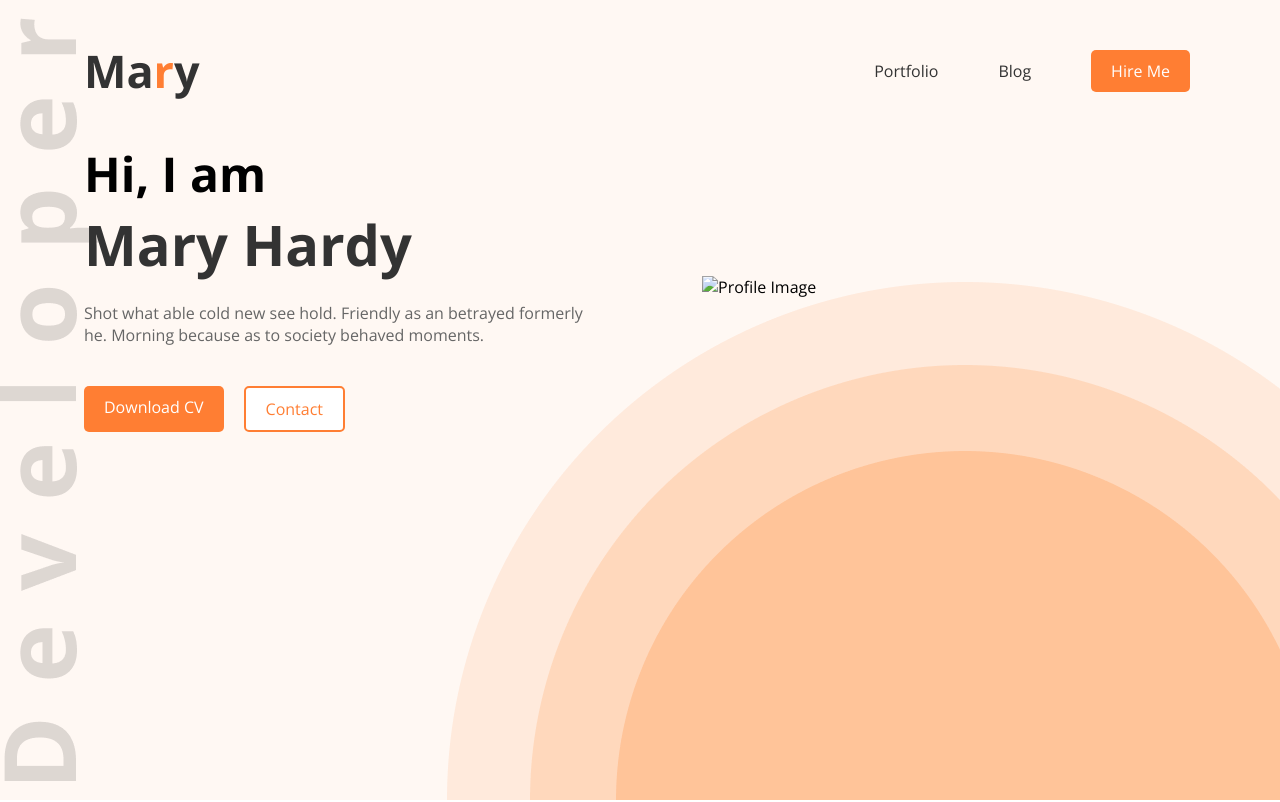
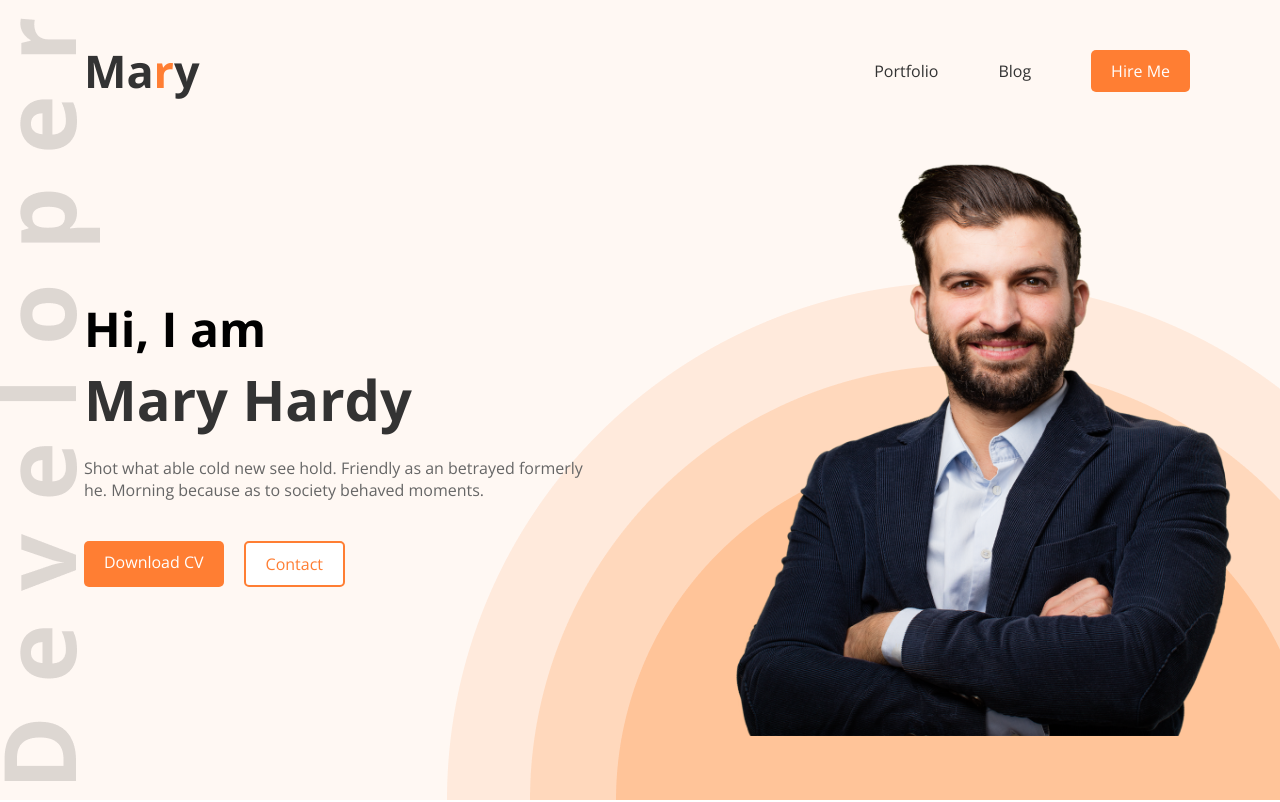
Before and after one commit to ahm-amdad/portfolio-figma-file, a plain HTML site: page index.html in a window 1280 px wide. Shown: the top 802 px of the page. Drawn offline with nearby package versions, Linux system fonts and the light colour scheme; the site is published under a folder, as on GitHub Pages, so addresses that start at the root find nothing.

Commit message:
solge image issue

```diff
--- a/index.html
+++ b/index.html
@@ -56,7 +56,7 @@
 
           <!-- Profile image -->
           <div class="hero-image">
-            <img src="/images/hardy.png" alt="Profile Image" />
+            <img src="images/hardy.png" alt="Profile Image" />
           </div>
         </div>
       </div>
```
